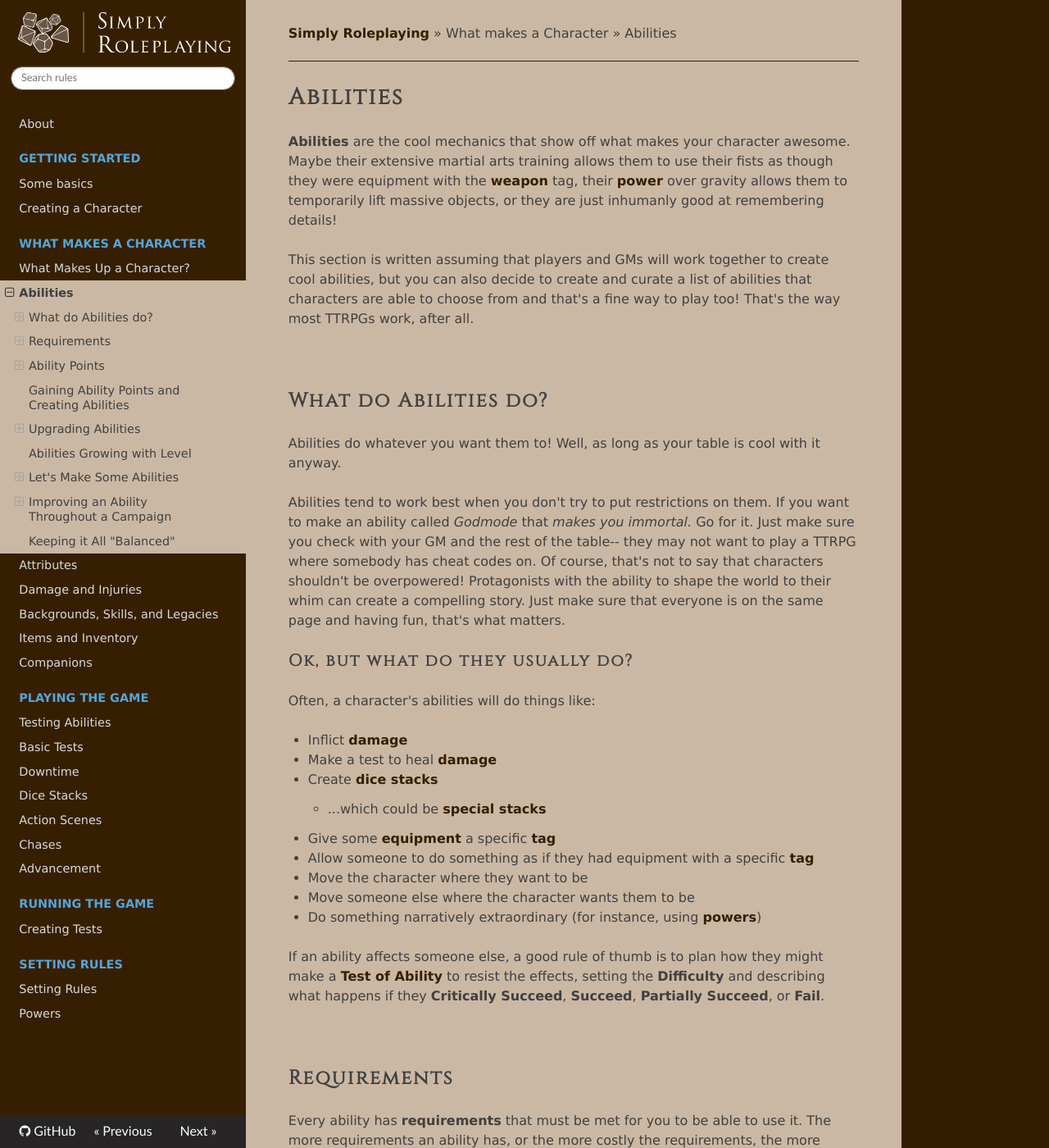
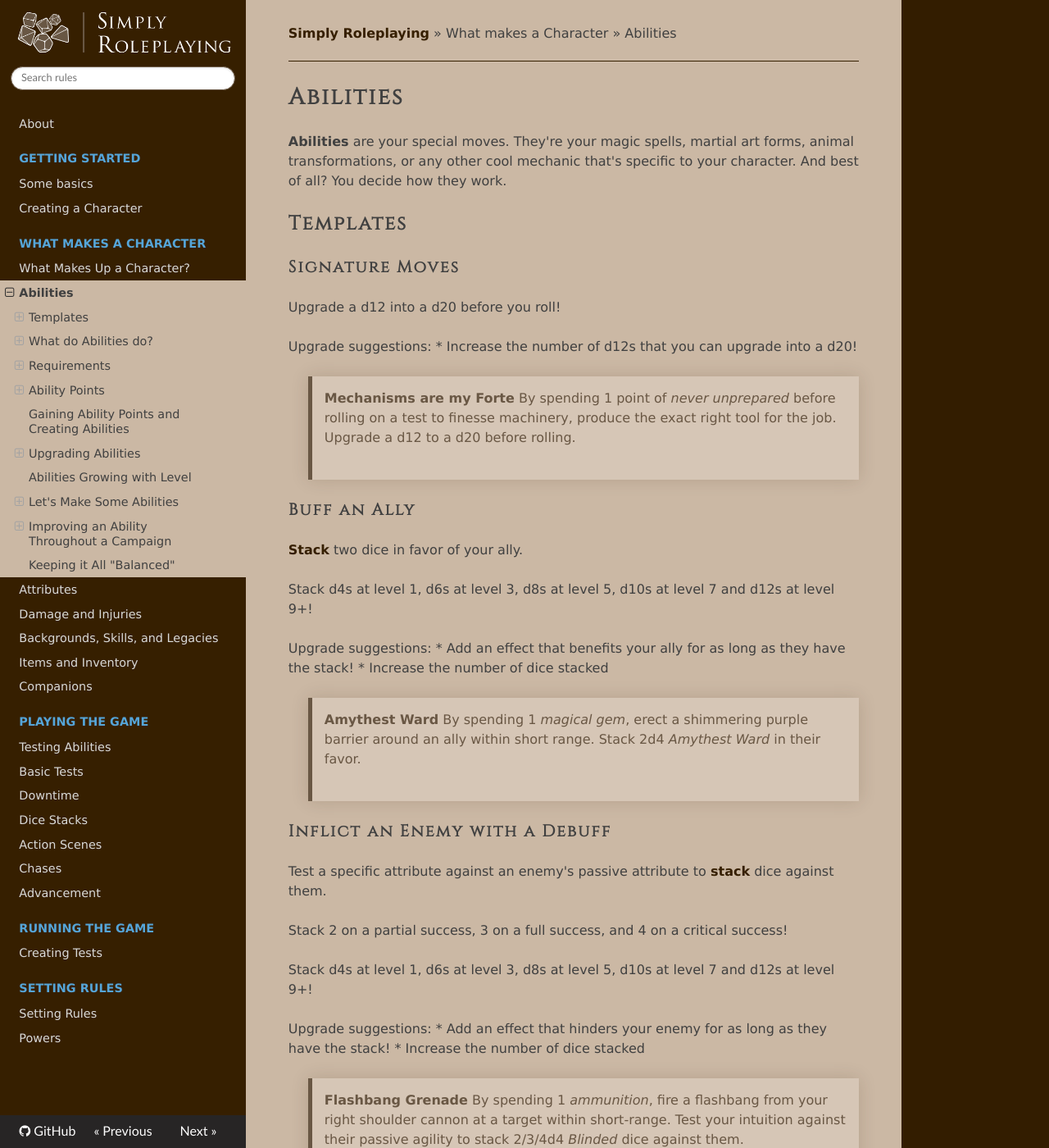
Before and after one commit to TheFifthRider/simply-roleplaying-webapp, an MkDocs documentation site: the page built from docs/character/abilities.md, in a window 1280 px wide and 1400 px high. Shown: the whole window at 82% size. Built offline with MkDocs 1.6.1, drawn with Linux system fonts in a browser that asks for light colours; nearby versions of some CDN libraries; some of the changed text lies outside the part shown.

Commit message:
refactor: Adding ability templates

```diff
--- a/docs/character/abilities.md
+++ b/docs/character/abilities.md
@@ -1,8 +1,96 @@
 # Abilities
 
-**Abilities** are the cool mechanics that show off what makes your character awesome. Maybe their extensive martial arts training allows them to use their fists as though they were equipment with the [weapon](equipment.md#weapon) tag, their [power](../setting_rules/powers.md) over gravity allows them to temporarily lift massive objects, or they are just inhumanly good at remembering details!
+**Abilities** are your special moves. They're your magic spells, martial art forms, animal transformations, or any other cool mechanic that's specific to your character. And best of all? You decide how they work.
 
-This section is written assuming that players and GMs will work together to create cool abilities, but you can also decide to create and curate a list of abilities that characters are able to choose from and that's a fine way to play too! That's the way most TTRPGs work, after all.
+## Templates
+
+### Signature Moves
+Upgrade a d12 into a d20 before you roll!
+
+Upgrade suggestions:
+* Increase the number of d12s that you can upgrade into a d20!
+
+> **Mechanisms are my Forte**
+> By spending 1 point of _never unprepared_ before rolling on a test to finesse machinery, produce the exact right tool for the job. Upgrade a d12 to a d20 before rolling.
+
+### Buff an Ally
+[Stack](../gameplay/stacks.md) two dice in favor of your ally.
+
+Stack d4s at level 1, d6s at level 3, d8s at level 5, d10s at level 7 and d12s at level 9+!
+
+Upgrade suggestions:
+* Add an effect that benefits your ally for as long as they have the stack!
+* Increase the number of dice stacked
+
+> **Amythest Ward**
+> By spending 1 _magical gem_, erect a shimmering purple barrier around an ally within short range. Stack 2d4 _Amythest Ward_ in their favor.
+
+### Inflict an Enemy with a Debuff
+Test a specific attribute against an enemy's passive attribute to [stack](../gameplay/stacks.md) dice against them.
+
+Stack 2 on a partial success, 3 on a full success, and 4 on a critical success!
+
+Stack d4s at level 1, d6s at level 3, d8s at level 5, d10s at level 7 and d12s at level 9+!
+
+Upgrade suggestions:
+* Add an effect that hinders your enemy for as long as they have the stack!
+* Increase the number of dice stacked
+
+> **Flashbang Grenade**
+> By spending 1 _ammunition_, fire a flashbang from your right shoulder cannon at a target within short-range. Test your intuition against their passive agility to stack 2/3/4d4 _Blinded_ dice against them.
+
+### Make a Special Attack
+Perform an [attack](../gameplay/common_tests.md#attacking-with-a-weapon), but make it as if you had a weapon with a specific [tag](../character/equipment.md#tag-list), or give it a specific effect!
+
+Upgrade suggestions:
+* Increase the level at which you make the attack
+* Give the attack a (or another) tag
+
+> **Fireball**
+> As an action by spending 1 _mp_, make an attack against a target within long range, and all targets within short range of them.
+
+### Heal Somebody
+Test a specific attribute, then heal damage from someone equal to what you rolled.  If you roll higher than their total HP, unmark one of their marked injury boxes.
+
+Upgrade suggestions:
+ * Increase the level at which you heal
+
+> **Medic Matrix**
+> As an action by spending 1 *nyanobot*, test your knowledge to heal that much damage from someone within short range. If you rolled higher than their total HP, unmark one of their marked injury boxes.
+
+### Automatic Equipment
+Give yourself equipment for the scene, or treat parts of yourself as if they were equipment.
+
+Equipment becomes +1 at level 2, +2 at level 3, up to +9 at level 10.
+
+Upgrade suggestions:
+* Give your equipment additional tags
+
+> **Rockin' Abs**
+> As a reaction, you can spend 1 _muscle point_ to treat your 6 pack as if it was equipment with the _brawn_ and _armor_ tags for the scene.
+
+Temporarily give yourself equipment, use equipment you have at a different level, or give equipment a specific tag.
+
+### Special Movement
+Move to where you want to be ❔
+
+Upgrade suggestions:
+* Increase the range for your movement ❔
+
+> **Vault**
+> As an action, by spending 1 _stamina_, leap to any space within ten spaces.
+
+### Move an Enemy
+Test a specific attribute against an enemy's passive attribute to move them where you want them!
+
+Upgrade suggestions:
+* Increase the range for your grapple ❔
+
+> **Grapple Gun**
+> As an action, fire your grappling hook arm at an enemy within long range to pull them in closer. Test your brawn against their passive agility and pull them....
+> **Partial Success:** in a straight line until they're within short range
+> **Full Success:** in a straight line until they're within close range
+> **Critical Success:** to any space within close range of you
 
 <br/>
 
```
